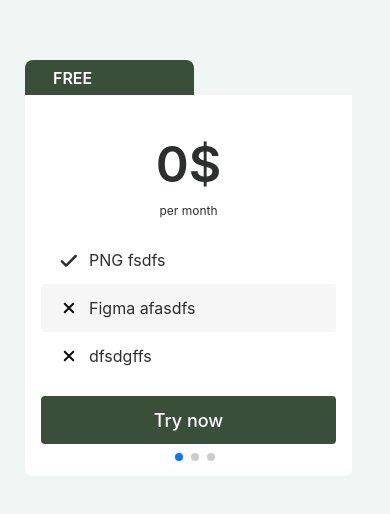
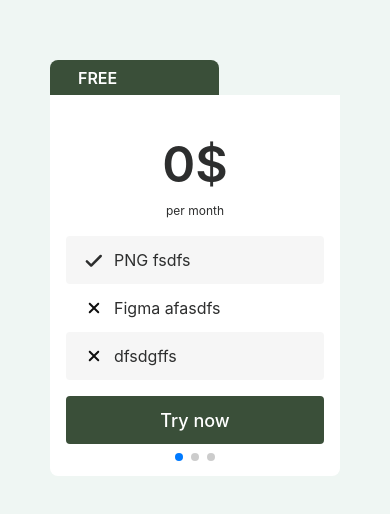
Before and after one commit to kosztak/pricing-card-test, a Next.js app: page / in a window 390 px wide. Shown: the part 154-668 px from the top of the page. Built offline with nearby package versions, Linux system fonts and the light colour scheme.

Commit message:
Cards changed to grow responsively

```diff
--- a/app/layout.js
+++ b/app/layout.js
@@ -8,7 +8,7 @@ export const metadata = {
 export default function RootLayout({ children }) {
   return (
     <html lang="en">
-      <body className="h-screen flex justify-center items-center">
+      <body className="h-screen px-[50px] flex justify-center items-center">
         {children}
       </body>
     </html>
--- a/components/CardsPanel.jsx
+++ b/components/CardsPanel.jsx
@@ -14,26 +14,25 @@ export default ({ plans, benefits }) => {
         <Swiper
             modules={[Pagination]}
             pagination={{clickable: true}}
-            // breakpoints={{
-            //     0: {
-            //       slidesPerView: 1,
-            //       centeredSlides: true
-            //     },
-            //     769: {
-            //       slidesPerView: 2,
-            //       centeredSlides: true
-            //     },
-            //     1280: {
-            //       slidesPerView: 3,
-            //     },
-            // }}
+            slidesPerView={1}
+            spaceBetween={50}
+            breakpoints={{
+                769: {
+                  slidesPerView: 2,
+                },
+                1280: {
+                  slidesPerView: 3,
+                },
+            }}
             //centeredSlides={true}
-            slidesPerView={'auto'}
+            //slidesPerView={'auto'}
         >
             {
                 plans.map((plan, index) =>
-                    <SwiperSlide key={plan.type} virtualIndex={index} className='max-w-fit'>
-                        <PricingCard plan={plan} benefits={benefits} />
+                    <SwiperSlide key={plan.type} virtualIndex={index}>
+
+                            <PricingCard plan={plan} benefits={benefits} />
+
                     </SwiperSlide>
                 )
             }
--- a/components/PricingCard.jsx
+++ b/components/PricingCard.jsx
@@ -16,13 +16,13 @@ export default function PricingCard({ plan, benefits }) {
     }
 
     return (
-        <div className="mx-[25px]">
+        <div>
             {/* tier label */}
             <div className={`${getTierColor()} w-[169px] h-[35px] rounded-t-[8px] pl-[28px] py-[6px]`}>
                 <p className="text-white font-text-b">{plan.type.toUpperCase()}</p>
             </div>
             {/* main section */}
-            <div className="bg-white w-[327px] h-[381px] py-[32px] px-[16px] rounded-b-[8px] flex flex-col gap-[16px]">
+            <div className="bg-white h-[381px] py-[32px] px-[16px] rounded-b-[8px] flex flex-col gap-[16px]">
                 {/* pricing panel */}
                 <div>
                     <p className="text-center font-menu-title">{plan.price}$</p>
@@ -32,7 +32,7 @@ export default function PricingCard({ plan, benefits }) {
                 <div>
                     {
                         benefits.map((benefit, index) =>
-                            <BenefitItem key={benefit} text={benefit} hasBenefit={plan.benefits[index]} hasBackground={index % 2 !== 0} />
+                            <BenefitItem key={benefit} text={benefit} hasBenefit={plan.benefits[index]} hasBackground={index % 2 === 0} />
                         )
                     }
                 </div>
```
Also changed, not shown: app/globals.css (+18 -0 lines).
